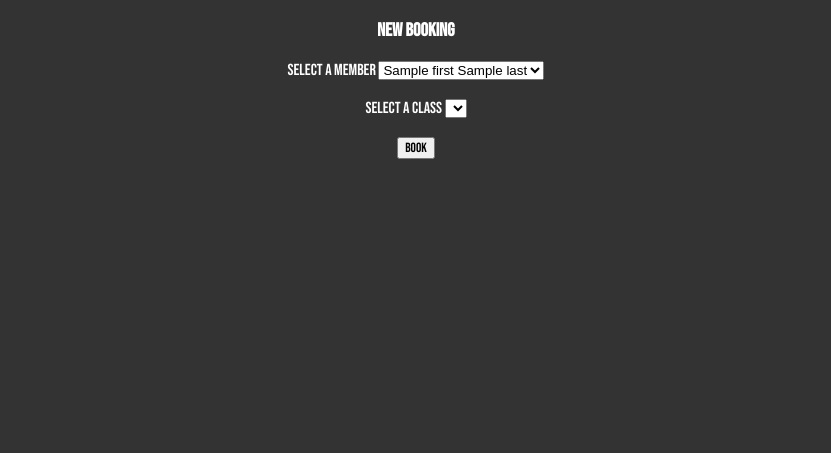
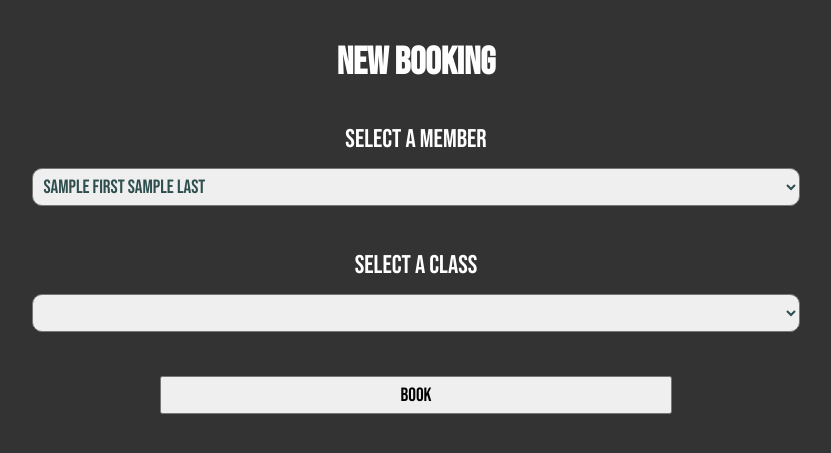
Before and after one commit to czubillaga/gym_project, a Flask app: page /bookings/new in a window 1280 px wide. Shown: the part 81-534 px from the top of the page, without its empty margins (224-1055 px from the left). Run offline with Flask 2, Linux system fonts and the light colour scheme; a database or web service that is not in the repository returns one stand-in record (values such as "Sample title"); lists and menus that the app fills with data are empty; some libraries are stand-ins or nearby versions.

Commit message:
Added more CSS

```diff
--- a/static/css/style.css
+++ b/static/css/style.css
@@ -35,3 +35,45 @@ a, a:visited {
 button {
     font-family: 'Bebas Neue', cursive;
 }
+
+form > input {
+    width: 60vw;
+    height: 2.5vw;
+    margin-top: 1vw;
+    margin-bottom: 1vw;
+    font-family: 'Bebas Neue', cursive;
+    font-size: 2vw;
+    color: darkslategrey;
+    padding: .5vw;
+    border-radius: 10px;
+}
+
+form {
+    font-size: 2vw;
+}
+
+.container {
+    margin: auto;
+}
+
+h3 {
+    font-size: 3vw;
+}
+
+select {
+    width: 60vw;
+    height: 3vw;
+    margin-top: 1vw;
+    margin-bottom: 1vw;
+    font-family: 'Bebas Neue', cursive;
+    font-size: 1.5vw;
+    color: darkslategrey;
+    padding: .5vw;
+    border-radius: 10px;
+}
+
+.submit {
+    width: 40vw;
+    height: 3vw;
+    font-size: 1.5vw;
+}
--- a/templates/base.html
+++ b/templates/base.html
@@ -34,8 +34,10 @@
             </div>
         </div>
 </div>
+    <div class="container">
     {% block content %}
 
     {% endblock content %}
+    </div>
 </body>
 </html>
--- a/templates/bookings/index.html
+++ b/templates/bookings/index.html
@@ -9,5 +9,5 @@
         </div>
     </div>
     {% endfor %}
-    <a href="/bookings/new"><button>New Booking</button></a>
+    <a href="/bookings/new"><button class="submit">New Booking</button></a>
 {% endblock content %}
--- a/templates/bookings/new.html
+++ b/templates/bookings/new.html
@@ -3,13 +3,13 @@
     <h3>New Booking</h3>
     <div>
         <form action="/bookings" method="POST">
-            <label for="member">Select a Member</label>
+            <label for="member">Select a Member</label><br>
             <select name="member_id" id="member">
             {% for member in members %}
                 <option value="{{ member.id }}">{{ member.first }} {{ member.last }}</option>
             {% endfor %}
             </select><br><br>
-            <label for="lesson">Select a Class</label>
+            <label for="lesson">Select a Class</label><br>
             <select name="lesson_id" id="lesson">
             {% for lesson in lessons %}
                 {% if lesson.booked < lesson.capacity %}
@@ -17,7 +17,7 @@
                 {% endif %}
             {% endfor %}
             </select><br><br>
-            <button type="submit">Book</button>
+            <button type="submit" class="submit">Book</button>
         </form>
     </div>
 {% endblock content %}
--- a/templates/lessons/index.html
+++ b/templates/lessons/index.html
@@ -1,6 +1,6 @@
 {% extends 'base.html' %}
 {% block content %}
-    <h2>Upcoming Classes</h2>
+    <h3>Upcoming Classes</h3>
     {% for lesson in lessons  %}
         <div class="nav-link">
             <a href="/lessons/show/{{ lesson.id }}"><p>{{ lesson.description }}</p></a>
@@ -9,5 +9,5 @@
             </div>
         </div>
     {% endfor %}
-    <a href="/lessons/new"><button>Add Class</button></a>
+    <a href="/lessons/new"><button class="submit">Add Class</button></a>
 {% endblock content %}
--- a/templates/lessons/new.html
+++ b/templates/lessons/new.html
@@ -12,6 +12,6 @@
         <input type="number" name="duration" id="duration"><br>
         <label for="capacity">Capacity:</label><br>
         <input type="number" name="capacity" id="capacity"><br><br>
-        <button type="submit">Create Class</button>
+        <button type="submit" class="submit">Create Class</button>
     </form>
 {% endblock content %}
--- a/templates/members/index.html
+++ b/templates/members/index.html
@@ -9,5 +9,5 @@
             </div>
         </div>
     {% endfor %}
-    <a href="/members/new"><button>Register Member</button></a>
+    <a href="/members/new"><button class="submit">Register Member</button></a>
 {% endblock content %}
--- a/templates/members/new.html
+++ b/templates/members/new.html
@@ -6,12 +6,12 @@
         <input type="text" name="first" id="first"><br>
         <label for="last">Last Name:</label><br>
         <input type="text" name="last" id="last"><br><br>
-        <label for="type">Membership Type:</label>
+        <label for="type">Membership Type:</label><br>
         <select name="type" id="type">
             <option value="premium">Premium</option>
             <option value="standard">Standard</option>
         </select><br><br>
-        <button type="submit">Register</button>
+        <button type="submit" class="submit">Register</button>
     </form>
 
 {% endblock content %}
```
